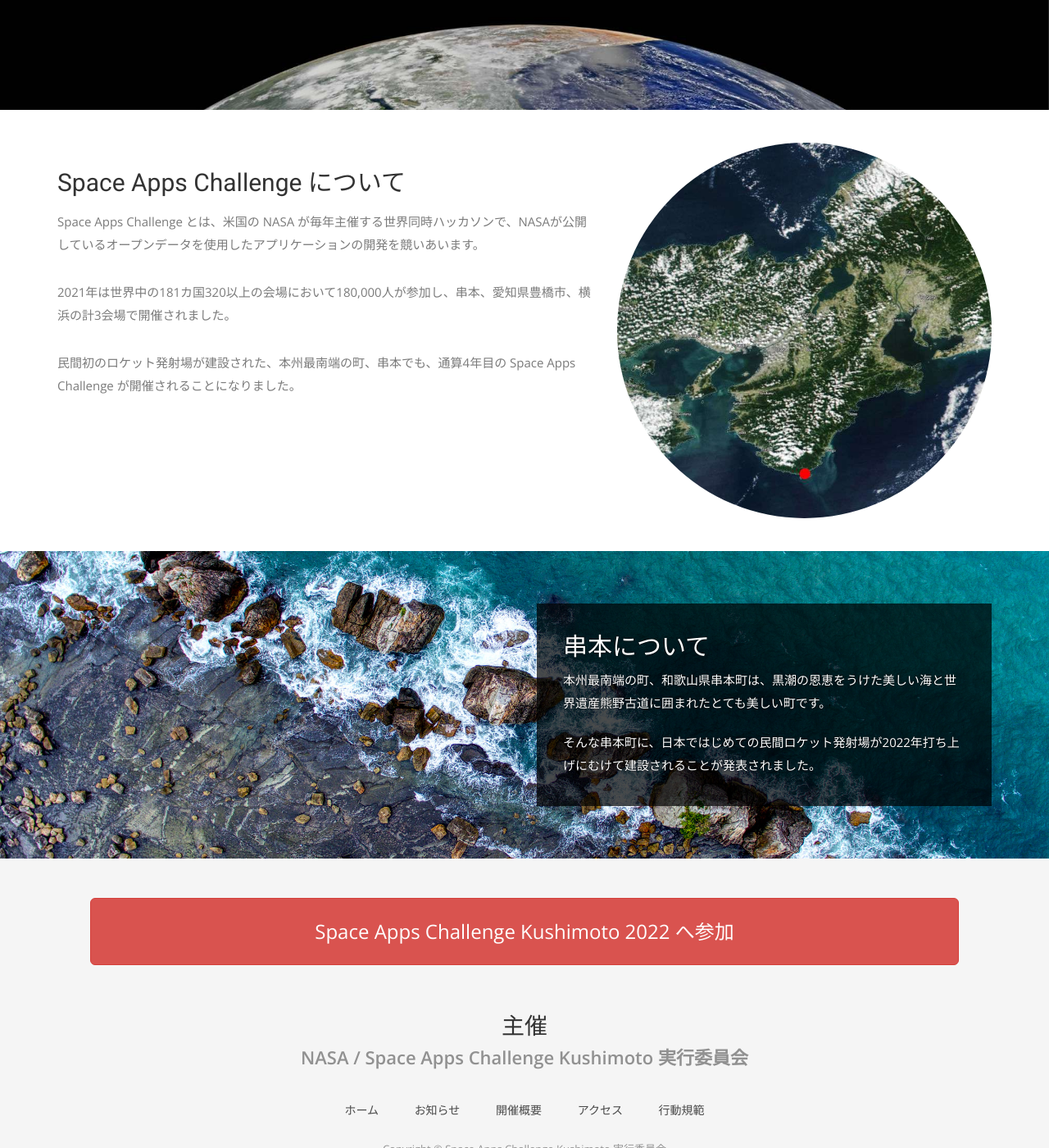
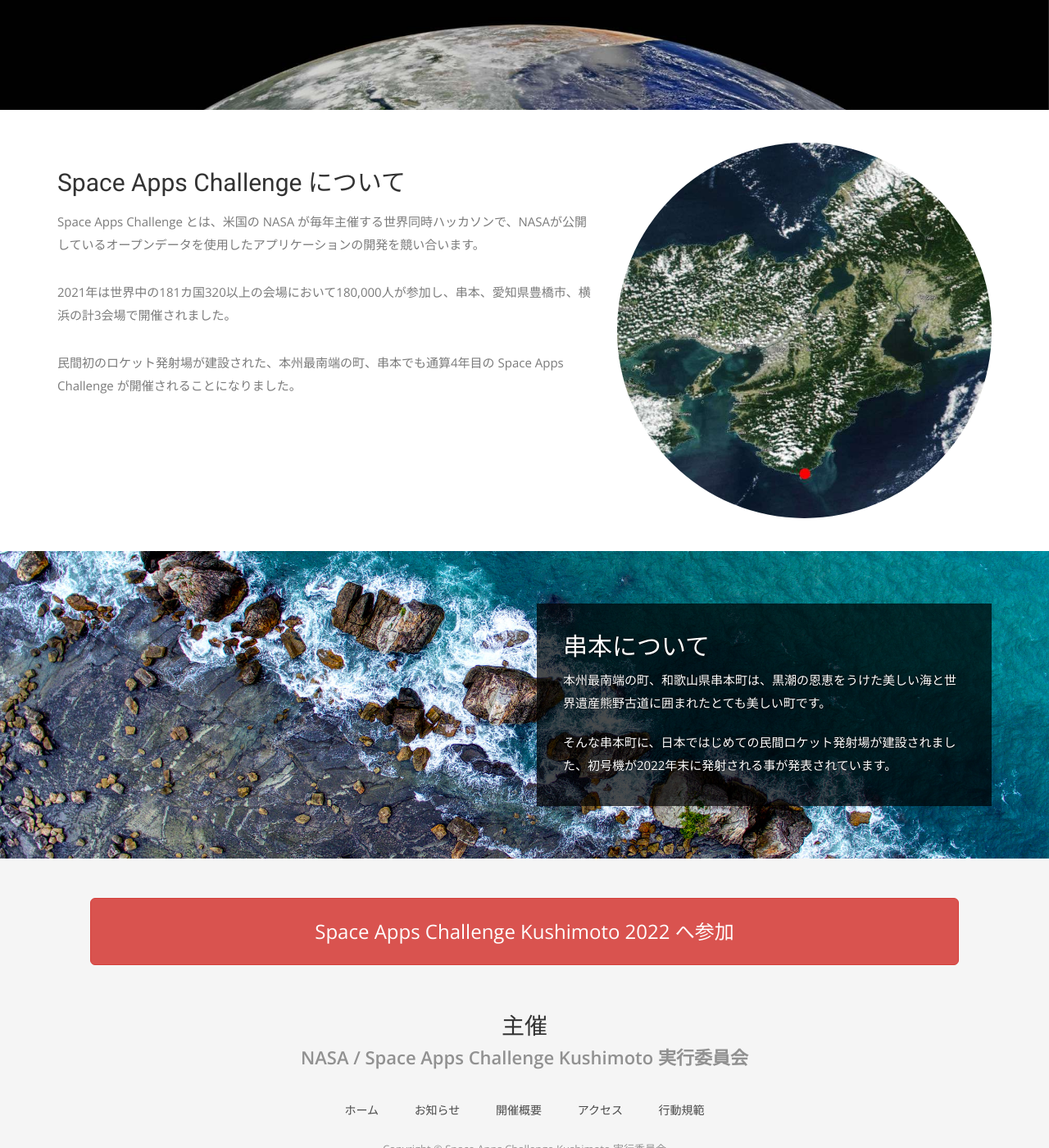
Before and after one commit to space-apps-kushimoto/space-apps-kushimoto.github.io, a Jekyll site: the page built from index.html, in a window 1280 px wide and 1400 px high, scrolled down 1124 px. Shown: the whole window at 82% size. Built offline with Jekyll 4.4.1, drawn with Linux system fonts in a browser that asks for light colours; nearby versions of some CDN libraries; some web fonts are replaced; a script that is not in the unit is left out.

Commit message:
some fix

```diff
--- a/_includes/footer.html
+++ b/_includes/footer.html
@@ -1,7 +1,7 @@
 <!-- footer Start -->
 <footer>
   <div class="attend">
-      <p><a href="https://spaceappsjapan.connpass.com/event/148438/" class="btn btn-danger btn-lg btn-block">Space Apps Challenge Kushimoto 2022 へ参加</a></p>
+      <p><a href="https://spaceappsjapan.connpass.com/event/259498/" class="btn btn-danger btn-lg btn-block">Space Apps Challenge Kushimoto 2022 へ参加</a></p>
       <p></p>
   </div>
 
--- a/index.html
+++ b/index.html
@@ -25,9 +25,9 @@
       <div class="col-md-7 col-sm-12">
         <div class="block">
           <h2>Space Apps Challenge について</h2>
-          <p>Space Apps Challenge とは、米国の NASA が毎年主催する世界同時ハッカソンで、NASAが公開しているオープンデータを使用したアプリケーションの開発を競いあいます。</p>
+          <p>Space Apps Challenge とは、米国の NASA が毎年主催する世界同時ハッカソンで、NASAが公開しているオープンデータを使用したアプリケーションの開発を競い合います。</p>
           <p>2021年は世界中の181カ国320以上の会場において180,000人が参加し、串本、愛知県豊橋市、横浜の計3会場で開催されました。</p>
-          <p>民間初のロケット発射場が建設された、本州最南端の町、串本でも、通算4年目の Space Apps Challenge が開催されることになりました。</p>
+          <p>民間初のロケット発射場が建設された、本州最南端の町、串本でも通算4年目の Space Apps Challenge が開催されることになりました。</p>
         </div>
       </div><!-- .col-md-7 close -->
       <div class="col-md-5 col-sm-12">
@@ -46,7 +46,7 @@
       <div class="content">
           <h2>串本について</h2>
           <p>本州最南端の町、和歌山県串本町は、黒潮の恩恵をうけた美しい海と世界遺産熊野古道に囲まれたとても美しい町です。</p>
-          <p>そんな串本町に、日本ではじめての民間ロケット発射場が2022年打ち上げにむけて建設されることが発表されました。</p>
+          <p>そんな串本町に、日本ではじめての民間ロケット発射場が建設されました、初号機が2022年末に発射される事が発表されています。</p>
           <!-- <p style="text-align: right;"><a href="#" class="btn btn-view-works">さらに詳しく</a></p> -->
       </div>
     </div>
```
